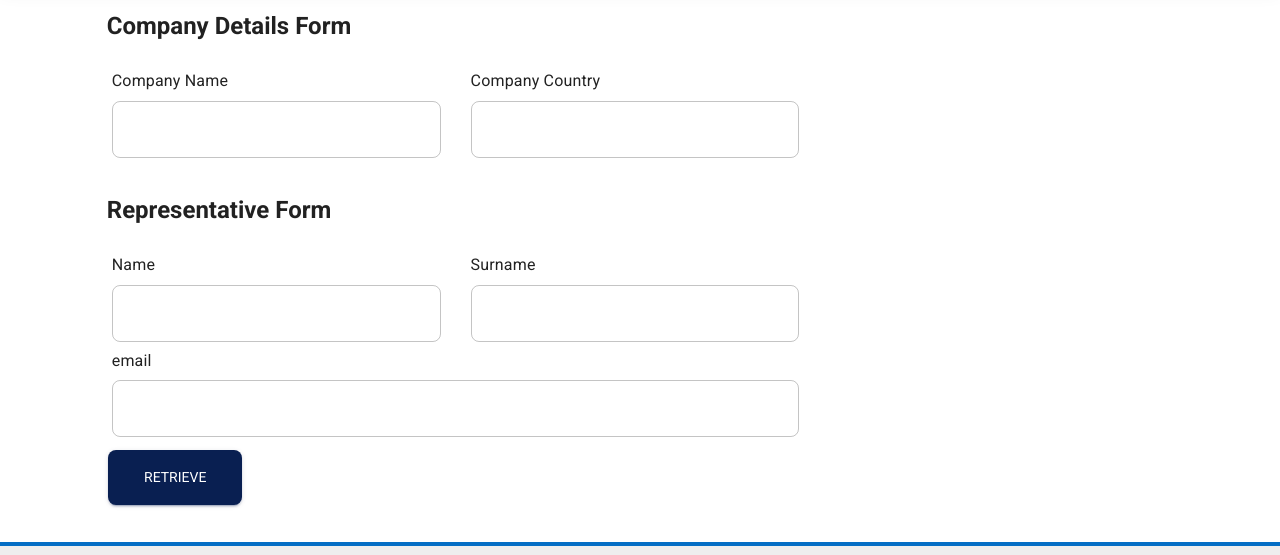
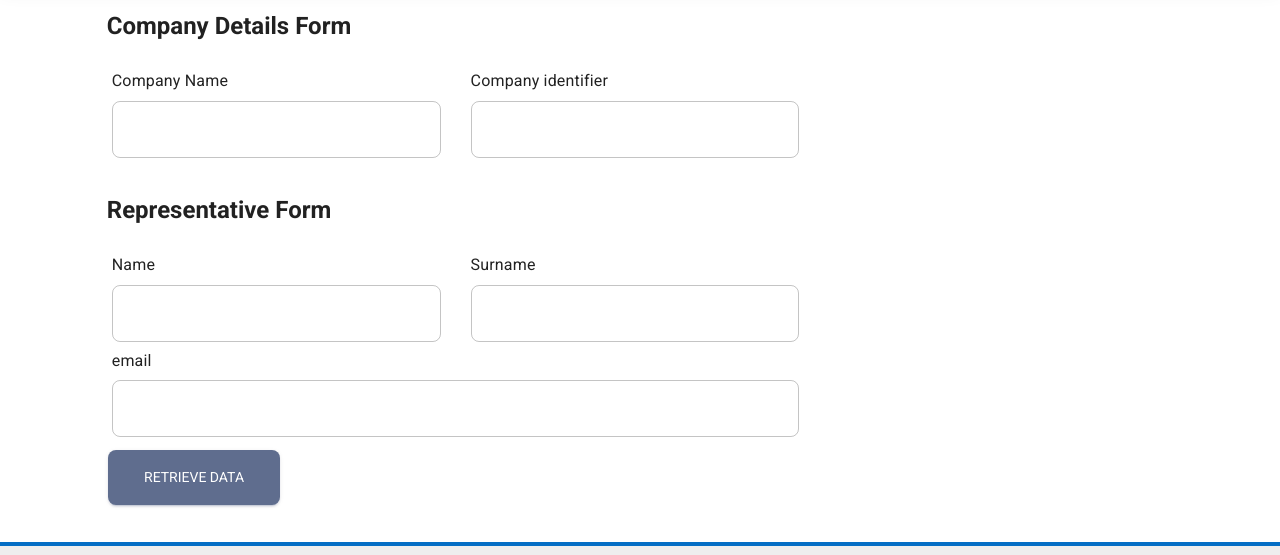
Before and after one commit to uaegean-i4mLab/palaemon-registration, a Next.js app: page /kyb/company-selection in a window 1280 px wide. Shown: the part 326-881 px from the top of the page. Built offline with nearby package versions, Linux system fonts and the light colour scheme.

Commit message:
merge with template and fix flow

```diff
--- a/components/CustomInput/CustomInputNew.js
+++ b/components/CustomInput/CustomInputNew.js
@@ -26,6 +26,7 @@ export default function CustomInput(props) {
         white,
         inputRootCustomClasses,
         success,
+        name,
     } = props;
 
     const labelClasses = classNames({
@@ -75,6 +76,7 @@ export default function CustomInput(props) {
                     disabled: classes.disabled,
                 }}
                 id={id}
+                name={name}
                 onChange={props.handleChange}
                 {...inputProps}
             />
--- /dev/null
+++ b/components/Forms/CompanySelectionForm.js
@@ -0,0 +1,95 @@
+import React from "react";
+// @material-ui/core components
+import { makeStyles } from "@material-ui/core/styles";
+// core components
+import GridContainer from "components/Grid/GridContainer.js";
+import GridItem from "components/Grid/GridItem.js";
+import Button from "components/CustomButtons/Button.js";
+import CustomInputNew from "components/CustomInput/CustomInputNew.js";
+
+import styles from "styles/jss/nextjs-material-kit/components/formStyle.js";
+
+const useStyles = makeStyles(styles);
+
+export default function Form6(props) {
+  const classes = useStyles();
+  const { ...rest } = props;
+  // let nextButton =
+
+  return (
+
+      <div className={classes.container}>
+        <h6 className={classes.headTitle}>
+          In order to build your KYB profile, first provide your company’s
+          details below, and then click the “Retrieve Data” button. This will
+          result in an eIDAS eID authentication.
+        </h6>
+
+        <h4 className={classes.customH4}>Company Details Form</h4>
+        <GridContainer>
+          <GridItem xs={12} sm={12} md={6}>
+            <CustomInputNew
+              labelText="Company Name"
+              name="companyName"
+              id="companyName"
+              formControlProps={{
+                fullWidth: true,
+              }}
+              handleChange={props.handleChange}
+            />
+          </GridItem>
+          <GridItem xs={12} sm={12} md={6}>
+            <CustomInputNew
+              labelText="Company identifier"
+              name="legal_person_identifier"
+              id="legal_person_identifier"
+              formControlProps={{
+                fullWidth: true,
+              }}
+              handleChange={props.handleChange}
+            />
+          </GridItem>
+        </GridContainer>
+        <h4 className={classes.customH4}>Representative Form</h4>
+        <GridContainer>
+          <GridItem xs={12} sm={12} md={6}>
+            <CustomInputNew
+              labelText="Name"
+              id="name"
+              name="name"
+              formControlProps={{
+                fullWidth: true,
+              }}
+              handleChange={props.handleChange}
+            />
+          </GridItem>
+          <GridItem xs={12} sm={12} md={6}>
+            <CustomInputNew
+              labelText="Surname"
+              name="surname"
+              id="surname"
+              formControlProps={{
+                fullWidth: true,
+              }}
+              handleChange={props.handleChange}
+            />
+          </GridItem>
+          <GridItem xs={12} sm={12} md={12}>
+            <CustomInputNew
+              labelText="email"
+              name="email"
+              id="email"
+              formControlProps={{
+                fullWidth: true,
+              }}
+              handleChange={props.handleChange}
+            />
+          </GridItem>
+        </GridContainer>
+        <Button disabled={!props.isNextEnabled} color="primary" size="lg" type="submit">
+          Retrieve Data
+        </Button>
+      </div>
+
+  );
+}
--- a/components/Forms/Form6.js
+++ /dev/null
@@ -1,93 +0,0 @@
-import React from "react";
-// @material-ui/core components
-import { makeStyles } from "@material-ui/core/styles";
-// core components
-import GridContainer from "components/Grid/GridContainer.js";
-import GridItem from "components/Grid/GridItem.js";
-import Button from "components/CustomButtons/Button.js";
-import CustomInputNew from "components/CustomInput/CustomInputNew.js";
-
-import styles from "styles/jss/nextjs-material-kit/components/formStyle.js";
-
-const useStyles = makeStyles(styles);
-
-export default function Form6(props) {
-    const classes = useStyles();
-    const { ...rest } = props;
-    return (
-        <div className={classes.container}>
-            <h6 className={classes.headTitle}>
-                In order to build your KYB profile, first provide your company’s details below, and then click the “Retrieve Data” button. This will result in an eIDAS eID authentication.
-            </h6>
-
-                <h4 className={classes.customH4 }>
-                    Company Details Form
-                </h4>
-                <GridContainer>
-
-                    <GridItem xs={12} sm={12} md={6}>
-                        <CustomInputNew
-                            labelText="Company Name"
-                            id="companyName"
-                            formControlProps={{
-                                fullWidth: true,
-                            }}
-                            handleChange={props.handleChange}
-                        />
-                    </GridItem>
-                    <GridItem xs={12} sm={12} md={6}>
-                        <CustomInputNew
-                            labelText="Company Country"
-                            id="companyCountry"
-                            formControlProps={{
-                                fullWidth: true,
-                            }}
-                            handleChange={props.handleChange}
-                        />
-                    </GridItem>
-                </GridContainer>
-                <h4 className={classes.customH4 }>
-                    Representative Form
-                </h4>
-                <GridContainer>
-
-                    <GridItem xs={12} sm={12} md={6}>
-                        <CustomInputNew
-                            labelText="Name"
-                            id="name"
-                            formControlProps={{
-                                fullWidth: true,
-                            }}
-                            handleChange={props.handleChange}
-                        />
-                    </GridItem>
-                    <GridItem xs={12} sm={12} md={6}>
-                        <CustomInputNew
-                            labelText="Surname"
-                            id="surname"
-                            formControlProps={{
-                                fullWidth: true,
-                            }}
-
-                            handleChange={props.handleChange}
-                        />
-                    </GridItem>
-                    <GridItem xs={12} sm={12} md={12}>
-                        <CustomInputNew
-                            labelText="email"
-                            id="email"
-                            formControlProps={{
-                                fullWidth: true,
-                            }}
-
-                            handleChange={props.handleChange}
-                        />
-                    </GridItem>
-                </GridContainer>
-                <Button color="primary" size="lg">
-                    Retrieve
-                </Button>
-        </div>
-
-    );
-}
--- a/pages/kyb/company-selection.js
+++ b/pages/kyb/company-selection.js
@@ -8,7 +8,7 @@ import Form2 from "../../components/Forms/Form2";
 import Form3 from "../../components/Forms/Form3";
 import Form4 from "../../components/Forms/Form4";
 import Form5 from "../../components/Forms/Form5";
-import Form6 from "../../components/Forms/Form6";
+import Form6 from "../../components/Forms/CompanySelectionForm";
 import Head from "next/head";
 
 class QueryView extends React.Component {
@@ -58,7 +58,7 @@ class QueryView extends React.Component {
   stringNotEmpty(s) {
     if (s) {
       let result = s.length > 0;
-      console.log(`not empty ${s}:: ${result}`);
+      // console.log(`not empty ${s}:: ${result}`);
 
       return result;
     }
@@ -72,7 +72,7 @@ class QueryView extends React.Component {
             <title>Grids</title>
           </Head>
           <form action="/start-login" method="post">
-            <Form6 handleChange={this.handleChange}/>
+            <Form6 handleChange={this.handleChange} isNextEnabled={this.state.isNextEnabled}/>
           </form>
           {/*<label className="row">
             Company Name:
```
Also changed, not shown: keys.json (+8 -8 lines).
